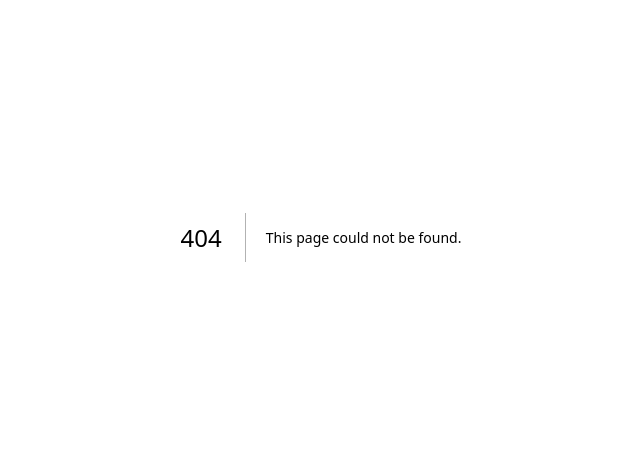
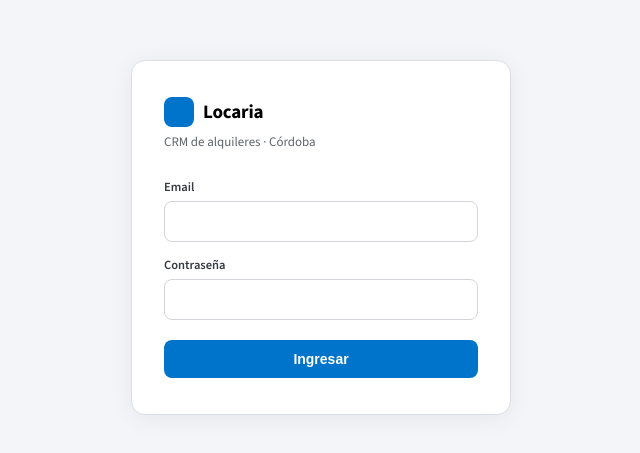
Before and after one commit to felipeganame/cuentik_CRM, a Next.js app: page /login in a window 1280 px wide. Before the commit this address had no page. Shown: the part 163-616 px from the top of the page, without its empty margins (319-959 px from the left). Built offline with nearby package versions, Linux system fonts and the light colour scheme.

Commit message:
feat: add login page

```diff
--- /dev/null
+++ b/app/login/actions.ts
@@ -0,0 +1,20 @@
+'use server';
+
+import { redirect } from 'next/navigation';
+import { createClient } from '@/lib/supabase/server';
+
+export type LoginState = { error: string | null };
+
+export async function login(_prevState: LoginState, formData: FormData): Promise<LoginState> {
+  const email = String(formData.get('email') || '');
+  const password = String(formData.get('password') || '');
+
+  const supabase = await createClient();
+  const { error } = await supabase.auth.signInWithPassword({ email, password });
+
+  if (error) {
+    return { error: 'Email o contraseña incorrectos.' };
+  }
+
+  redirect('/dashboard');
+}
--- /dev/null
+++ b/app/login/page.tsx
@@ -0,0 +1,52 @@
+'use client';
+
+import { useActionState } from 'react';
+import { login, type LoginState } from './actions';
+
+const initialState: LoginState = { error: null };
+
+export default function LoginPage() {
+  const [state, formAction, pending] = useActionState(login, initialState);
+
+  return (
+    <div style={{ minHeight: '100vh', display: 'flex', alignItems: 'center', justifyContent: 'center', padding: 24 }}>
+      <div style={{ width: 380, background: '#fff', border: '1px solid oklch(90% 0.007 250)', borderRadius: 14, padding: '36px 32px', boxShadow: '0 4px 24px rgba(20,20,30,.06)' }}>
+        <div style={{ display: 'flex', alignItems: 'center', gap: 9, marginBottom: 6 }}>
+          <div style={{ width: 30, height: 30, borderRadius: 8, background: 'oklch(55% 0.16 250)' }} />
+          <div style={{ fontSize: 19, fontWeight: 700, letterSpacing: '-.01em' }}>Locaria</div>
+        </div>
+        <div style={{ fontSize: 13, color: 'oklch(50% 0.01 255)', marginBottom: 28 }}>CRM de alquileres · Córdoba</div>
+        <form action={formAction} style={{ display: 'flex', flexDirection: 'column', gap: 14 }}>
+          <div>
+            <div style={{ fontSize: 12.5, fontWeight: 600, marginBottom: 6, color: 'oklch(35% 0.01 255)' }}>Email</div>
+            <input
+              name="email"
+              type="email"
+              required
+              style={{ width: '100%', padding: '10px 12px', border: '1px solid oklch(87% 0.007 250)', borderRadius: 8, fontSize: 14 }}
+            />
+          </div>
+          <div>
+            <div style={{ fontSize: 12.5, fontWeight: 600, marginBottom: 6, color: 'oklch(35% 0.01 255)' }}>Contraseña</div>
+            <input
+              name="password"
+              type="password"
+              required
+              style={{ width: '100%', padding: '10px 12px', border: '1px solid oklch(87% 0.007 250)', borderRadius: 8, fontSize: 14 }}
+            />
+          </div>
+          {state.error && (
+            <div style={{ fontSize: 12.5, color: 'oklch(56% 0.19 25)' }}>{state.error}</div>
+          )}
+          <button
+            type="submit"
+            disabled={pending}
+            style={{ marginTop: 6, width: '100%', padding: 11, border: 'none', borderRadius: 8, background: 'oklch(55% 0.16 250)', color: '#fff', fontSize: 14, fontWeight: 600, cursor: pending ? 'default' : 'pointer' }}
+          >
+            {pending ? 'Ingresando…' : 'Ingresar'}
+          </button>
+        </form>
+      </div>
+    </div>
+  );
+}
```
